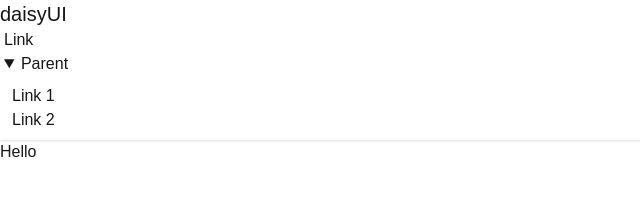
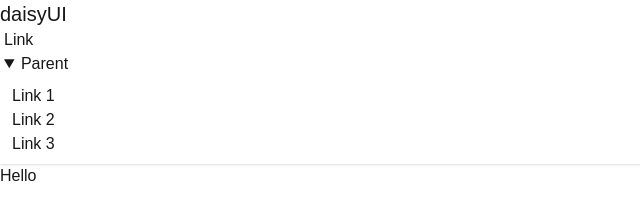
Before and after one commit to arafat-mr/Eduverse, a Next.js app: page / in a window 1280 px wide. Both pictures are taken after a click on the heading "Parent". Shown: the top 222 px of the page, without its empty margins (0-640 px from the left). Built offline with nearby package versions, Linux system fonts and the light colour scheme.

Commit message:
adding one link item

```diff
--- a/src/app/components/Navbar.jsx
+++ b/src/app/components/Navbar.jsx
@@ -1,4 +1,3 @@
-
 const Navbar = () => {
   return (
     <div>
@@ -8,13 +7,23 @@ const Navbar = () => {
         </div>
         <div className="flex-none">
           <ul className="menu menu-horizontal px-1">
-      <li><a>Link</a></li>
+            <li>
+              <a>Link</a>
+            </li>
             <li>
               <details>
                 <summary>Parent</summary>
                 <ul className="bg-base-100 rounded-t-none p-2">
-            <li><a>Link 1</a></li>
-            <li><a>Link 2</a></li>
+                  <li>
+                    <a>Link 1</a>
+                  </li>
+                  <li>
+                    <a>Link 2</a>
+                  </li>
+                  <li>
+                    <a>Link 3</a>
+                  </li>
+
                 </ul>
               </details>
             </li>
```
Lines whose indentation alone changed are shown as unchanged.
